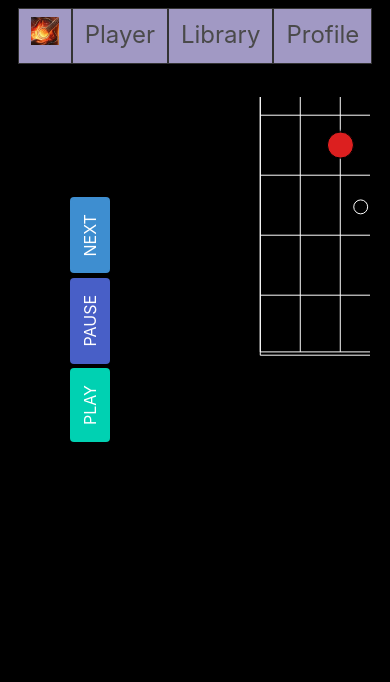
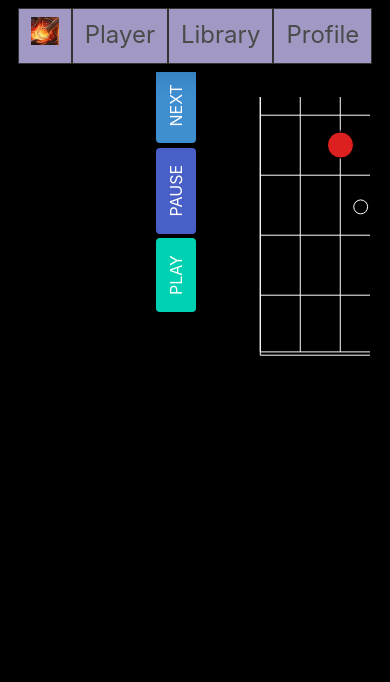
Before and after one commit to Derpy113/testapp1-InstrumentalMagic, a PHP site: page /player.php in a window 390 px wide. Shown: the top 682 px of the page. Run offline with PHP 8.4, Linux system fonts and the light colour scheme.

Commit message:
player changes

```diff
--- a/style.css
+++ b/style.css
@@ -90,7 +90,7 @@ object {
     .control-buttons {
         position: absolute;
         transform-origin: 200px 200px;
-        left: 0px;
-        top: 50px
+        left: 130px;
+        top: 136px;
     }
 }
```
